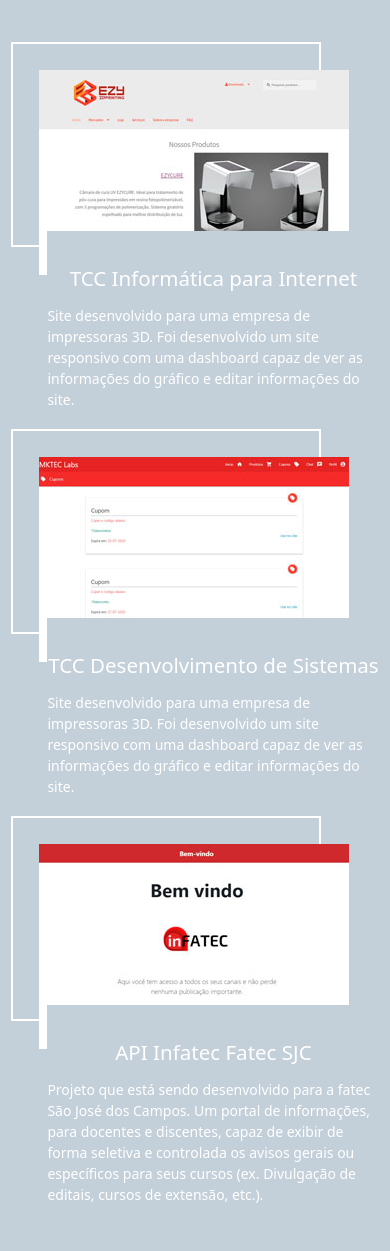
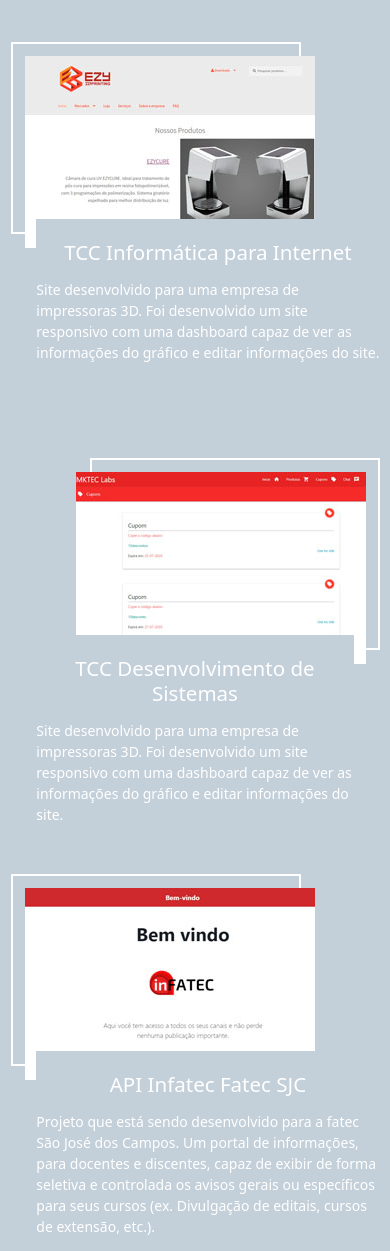
Before and after one commit to lucasbdias/Portifolio-Design-Digital, a Flask app: page /projects in a window 390 px wide. Shown: the part 105-1356 px from the top of the page. Before the commit the page ends 1308 px from the top, so only its background shows below. Run offline with Flask 2, Linux system fonts and the light colour scheme; some libraries are stand-ins or nearby versions.

Commit message:
fix: 🐛 improving the style of the projects

```diff
--- a/src/static/css/projects.css
+++ b/src/static/css/projects.css
@@ -2,16 +2,25 @@
   position: relative;
 }
 
-.project-images {
+.project-images-shared-position {
   position: absolute;
   top: 2rem;
+}
+
+.project-images-left {
   left: 2rem;
 }
 
-.project-item div:first-child {
+.project-images-right {
+  right: 2rem;
+}
+
+.project-item-dimensions {
   width: 450px;
   height: 298px;
+}
 
+.project-item div:first-child {
   border: 2px solid #fff;
 }
 
@@ -20,30 +29,20 @@
 }
 
 #project-image-1 {
-  width: 450px;
-  height: 298px;
-
   background-image: url('../assets/images/tcc_infonet.jpg');
 }
 
 #project-image-2 {
-  width: 450px;
-  height: 298px;
-
   background-image: url('../assets/images/tcc_ds.jpg');
 }
 
 #project-image-3 {
-  width: 450px;
-  height: 298px;
-
   background-image: url('../assets/images/api_fatec.jpg');
 }
 
-.project-description {
+.project-description-global {
   position: absolute;
   top: 40%;
-  left: 42.5%;
 
   padding: 0 10rem 0 2rem;
   z-index: 1;
@@ -51,51 +50,66 @@
   background: var(--background);
 }
 
+.project-description-left {
+  left: 42.5%;
+}
+
+.project-description-right {
+  right: 42.5%;
+}
+
 @media (max-width: 450px) {
-  .project-item div:first-child {
-    width: 310px;
-    height: 205px;
+  .project-images-shared-position {
+    top: 1rem;
+  }
+
+  .project-images-left  {
+    left: 1rem;
+  }
+
+  .project-images-right  {
+    right: 1rem;
+  }
+
+  .project-item-dimensions {
+    width: 290px;
+    height: 192px;
   }
 
   #project-image-1 {
-    width: 310px;
-    height: 205px;
-
     background-image: url('../assets/images/tcc_infonet_mobile.jpg');
   }
 
   #project-image-2 {
-    width: 310px;
-    height: 205px;
-
     background-image: url('../assets/images/tcc_ds_mobile.jpg');
   }
 
   #project-image-3 {
-    width: 310px;
-    height: 205px;
-
     background-image: url('../assets/images/api_fatec_mobile.jpg');
   }
 
-  .project-description {
+  .project-description-global {
     top: 92.5%;
-    left: 10%;
+    left: 7%;
 
-    padding: 2.5rem 0 0 0;
+    padding: 1.5rem 0 0 0;
   }
 
-  .project-description h3 {
+  .project-description-right {
+    right: 7%;
+  }
+
+  .project-description-global h3 {
     margin-bottom: 1rem;
 
     text-align: center;
   }
 
-  .project-description p {
+  .project-description-global p {
     text-align: left;
   }
 
   .spacer {
-    height: 10rem;
+    height: 13rem;
   }
 }
--- a/src/templates/projects.html
+++ b/src/templates/projects.html
@@ -9,10 +9,10 @@
   <div class="container">
     <div class="projects-container d-flex mt-5 position-relative">
       <div class="project-item">
-        <div></div>
-        <div id="project-image-1" class="project-images"></div>
+        <div class="project-item-dimensions"></div>
+        <div id="project-image-1" class="project-images-left project-item-dimensions project-images-shared-position"></div>
       </div>
-      <div class="project-description d-flex flex-column justify-content-center">
+      <div class="project-description-global project-description-left d-flex flex-column justify-content-center">
         <h3>TCC Informática para Internet</h3>
         <p>
           Site desenvolvido para uma empresa de
@@ -24,12 +24,12 @@
       </div>
     </div>
     <div class="spacer"></div>
-    <div class="projects-container d-flex mt-5 position-relative">
+    <div class="projects-container d-flex mt-5 position-relative justify-content-end">
       <div class="project-item">
-        <div></div>
-        <div id="project-image-2" class="project-images"></div>
+        <div class="project-item-dimensions"></div>
+        <div id="project-image-2" class="project-images-right project-item-dimensions project-images-shared-position"></div>
       </div>
-      <div class="project-description d-flex flex-column justify-content-center">
+      <div class="project-description-global project-description-right d-flex flex-column justify-content-center">
         <h3>TCC Desenvolvimento de Sistemas</h3>
         <p>
           Site desenvolvido para uma empresa de
@@ -43,10 +43,10 @@
     <div class="spacer"></div>
     <div class="projects-container d-flex mt-5 position-relative">
       <div class="project-item">
-        <div></div>
-        <div id="project-image-3" class="project-images"></div>
+        <div class="project-item-dimensions"></div>
+        <div id="project-image-3" class="project-images-left project-item-dimensions project-images-shared-position"></div>
       </div>
-      <div class="project-description d-flex flex-column justify-content-center">
+      <div class="project-description-global project-description-left d-flex flex-column justify-content-center">
         <h3>API Infatec Fatec SJC</h3>
         <p>
           Projeto que está sendo desenvolvido para a fatec São José dos Campos.
```
